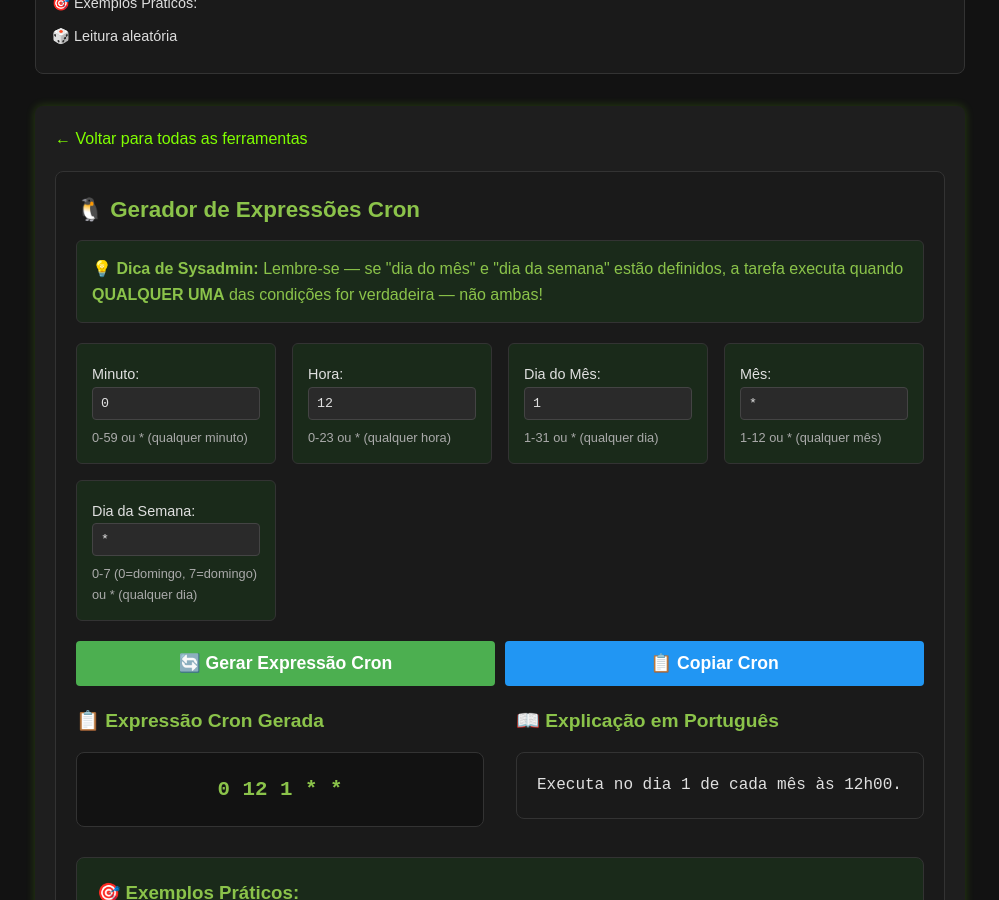
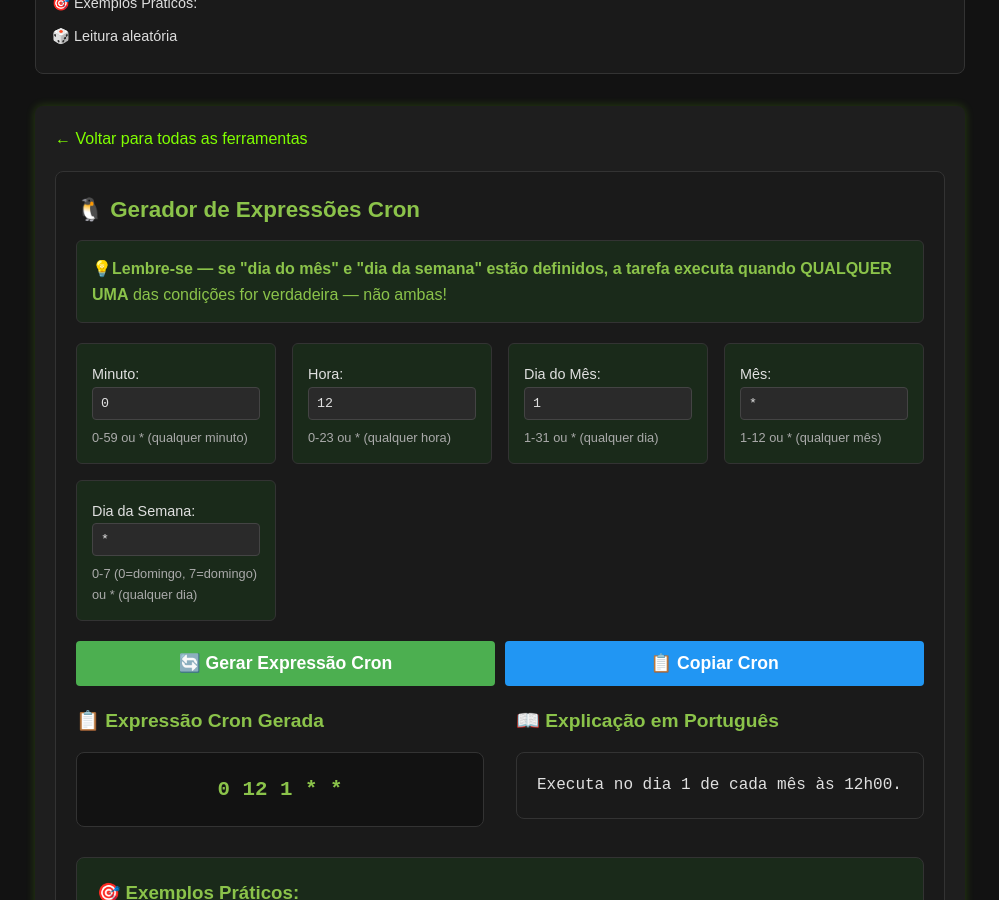
Before and after one commit to Piolinux/piolinux-site, a Jekyll site: the page built from _pages/_tools/gerador-de-expressoes-cron-online-agende-tarefas-no-linux.html, in a window 1280 px wide and 900 px high, scrolled down 409 px. Shown: the whole window, without its empty margins (140-1139 px from the left). Built offline with Jekyll 4.4.1, drawn with Linux system fonts in a browser that asks for light colours.

Commit message:
Update gerador-de-expressoes-cron-online-agende-tarefas-no-linux.html

```diff
--- a/_pages/_tools/gerador-de-expressoes-cron-online-agende-tarefas-no-linux.html
+++ b/_pages/_tools/gerador-de-expressoes-cron-online-agende-tarefas-no-linux.html
@@ -19,7 +19,7 @@ tags: [cron, linux, sysadmin, automacao, devops, servidores]
   <h2 class="tool-title" style="color: #8bc34a; margin-top: 0; font-size: 1.4em;">🐧 Gerador de Expressões Cron</h2>
 
   <div style="background: #1a2a1a; color: #8bc34a; padding: 15px; border-radius: 6px; margin-bottom: 20px; border: 1px solid #333;">
-    <strong>💡 Dica de Sysadmin:</strong> Lembre-se — se "dia do mês" e "dia da semana" estão definidos, a tarefa executa quando <strong>QUALQUER UMA</strong> das condições for verdadeira — não ambas!
+    <strong>💡Lembre-se — se "dia do mês" e "dia da semana" estão definidos, a tarefa executa quando</strong> <strong>QUALQUER UMA</strong> das condições for verdadeira — não ambas!
   </div>
 
   <div style="display: grid; grid-template-columns: repeat(auto-fit, minmax(200px, 1fr)); gap: 16px; margin-bottom: 20px;">
```
